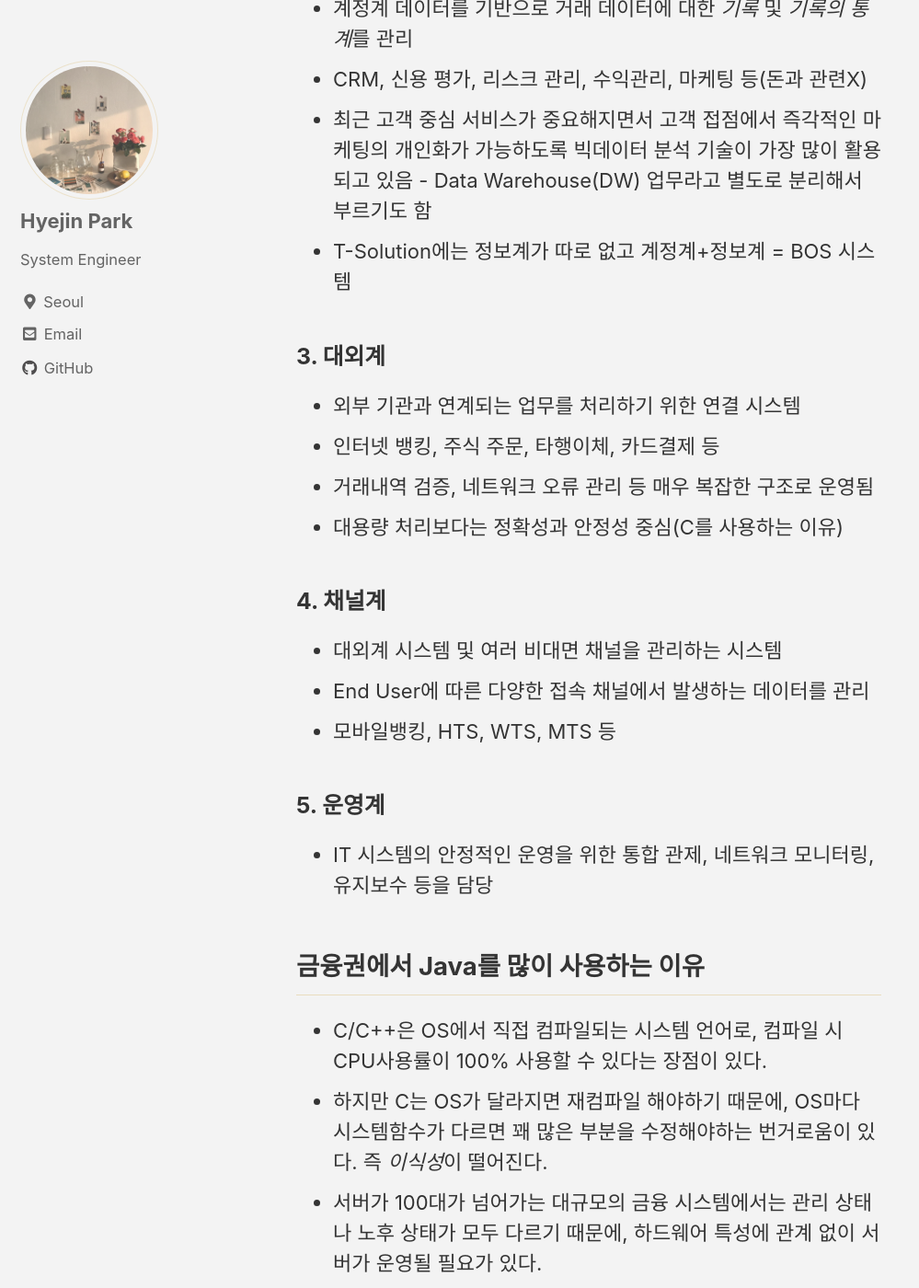
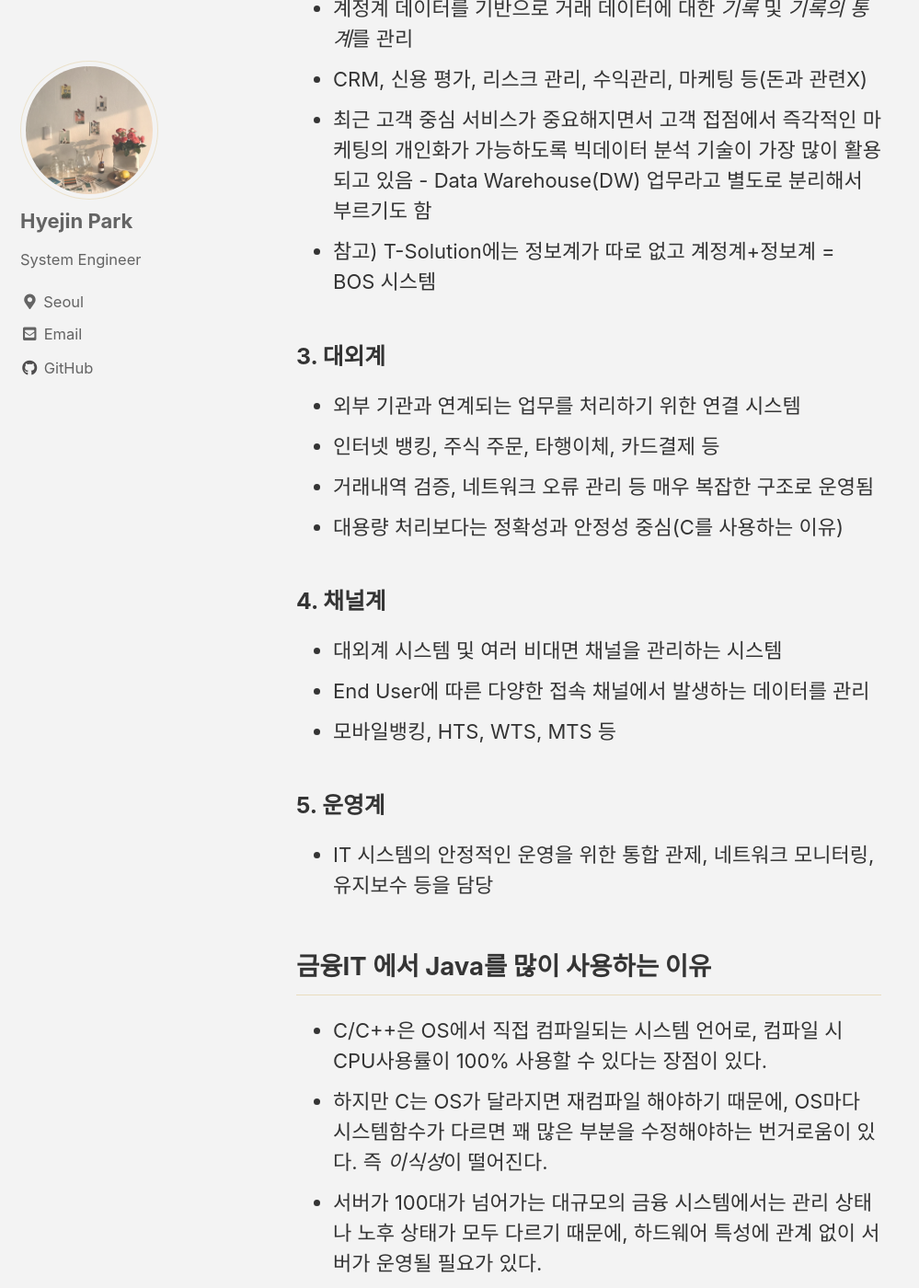
Before and after one commit to hyejin2475/hyejin2475.github.io, a Jekyll site: the page built from _posts/2021-03-16-financialIT.md, in a window 1280 px wide and 1400 px high, scrolled down 967 px. Shown: the whole window at 92% size, without its empty margins (0-999 px from the left). Built offline with Jekyll 4.4.1, drawn with Linux system fonts in a browser that asks for light colours; cached includes are drawn as plain includes.

```diff
--- a/_posts/2021-03-16-financialIT.md
+++ b/_posts/2021-03-16-financialIT.md
@@ -24,7 +24,7 @@ tags:
 - 계정계 데이터를 기반으로 거래 데이터에 대한 *기록* 및 *기록의 통계*를 관리
 - CRM, 신용 평가, 리스크 관리, 수익관리, 마케팅 등(돈과 관련X)
 - 최근 고객 중심 서비스가 중요해지면서 고객 접점에서 즉각적인 마케팅의 개인화가 가능하도록 빅데이터 분석 기술이 가장 많이 활용되고 있음 - Data Warehouse(DW) 업무라고 별도로 분리해서 부르기도 함
-- T-Solution에는 정보계가 따로 없고 계정계+정보계 = BOS 시스템
+- 참고) T-Solution에는 정보계가 따로 없고 계정계+정보계 = BOS 시스템
 
 ### 3. 대외계
 - 외부 기관과 연계되는 업무를 처리하기 위한 연결 시스템
@@ -40,7 +40,7 @@ tags:
 ### 5. 운영계
 - IT 시스템의 안정적인 운영을 위한 통합 관제, 네트워크 모니터링, 유지보수 등을 담당
 
-## 금융권에서 Java를 많이 사용하는 이유
+## 금융IT 에서 Java를 많이 사용하는 이유
 - C/C++은 OS에서 직접 컴파일되는 시스템 언어로, 컴파일 시 CPU사용률이 100% 사용할 수 있다는 장점이 있다.
 - 하지만 C는 OS가 달라지면 재컴파일 해야하기 때문에, OS마다 시스템함수가 다르면 꽤 많은 부분을 수정해야하는 번거로움이 있다. 즉 *이식성*이 떨어진다.
 - 서버가 100대가 넘어가는 대규모의 금융 시스템에서는 관리 상태나 노후 상태가 모두 다르기 때문에, 하드웨어 특성에 관계 없이 서버가 운영될 필요가 있다.
```
Also changed, not shown: _pages/tags-archive.md (added, +6 -0 lines), _pages/year-archive.html (added, +17 -0 lines).
